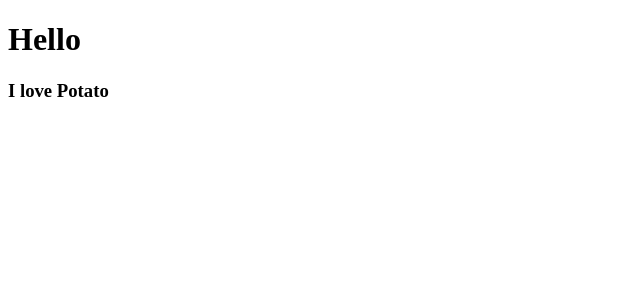
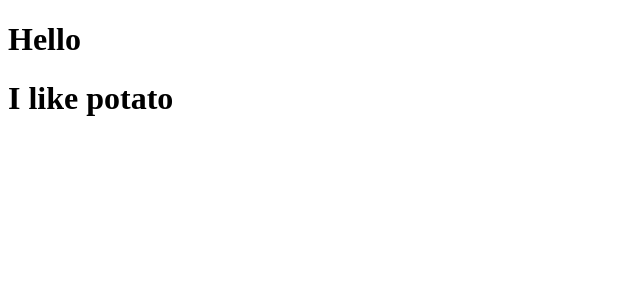
Before and after one commit to charade6/movie_app_2021, a JavaScript app: page / in a window 1280 px wide. Shown: the top 300 px of the page, without its empty margins (0-640 px from the left). Built offline with nearby package versions, Linux system fonts and the light colour scheme.

Commit message:
Delete Potato.js
App.js  안에 Potato 컴포넌트 작성

```diff
--- a/src/App.js
+++ b/src/App.js
@@ -1,4 +1,6 @@
-import Potato from "./Potato";
+function Potato() {
+  return <h1>I like potato</h1>
+}
 
 function App() {
   return (
--- a/src/Potato.js
+++ /dev/null
@@ -1,6 +0,0 @@
-
-function Potato() {
-    return <h3>I love Potato</h3>
-}
-
-export default Potato
```
